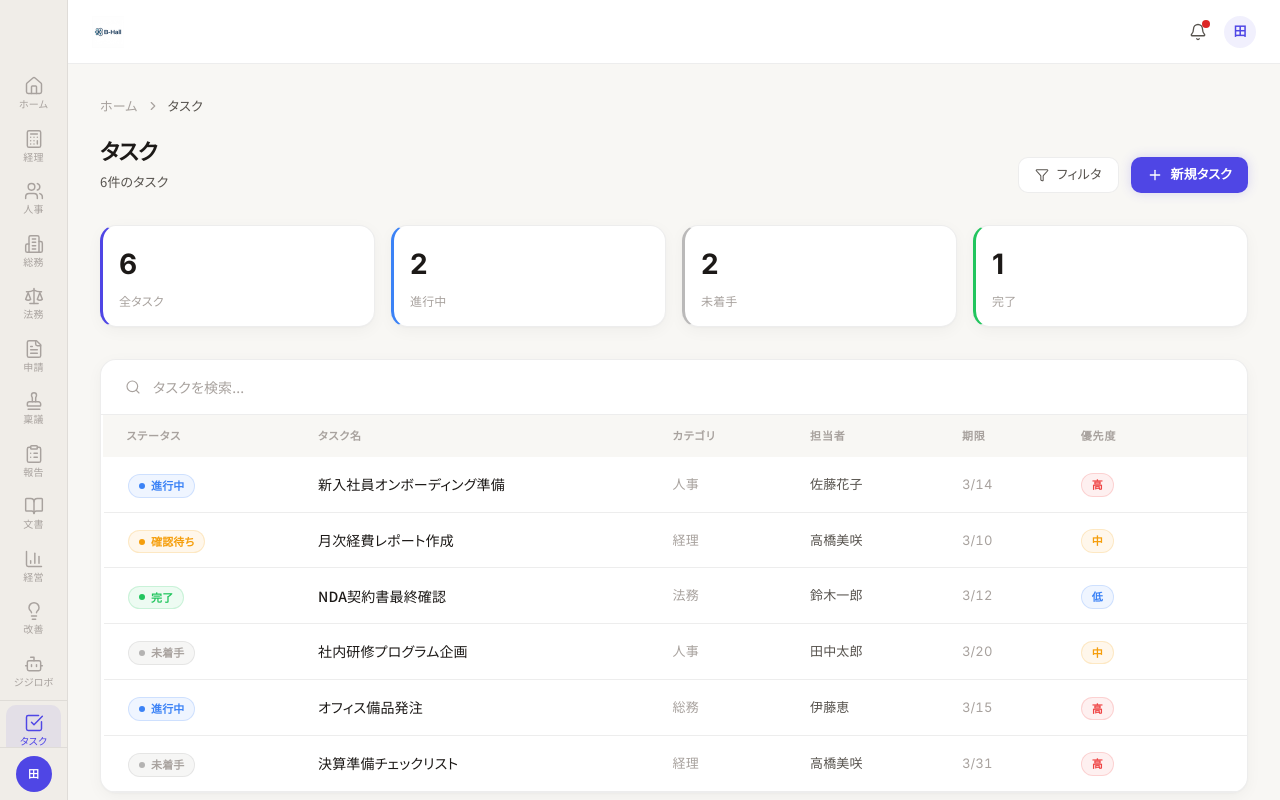
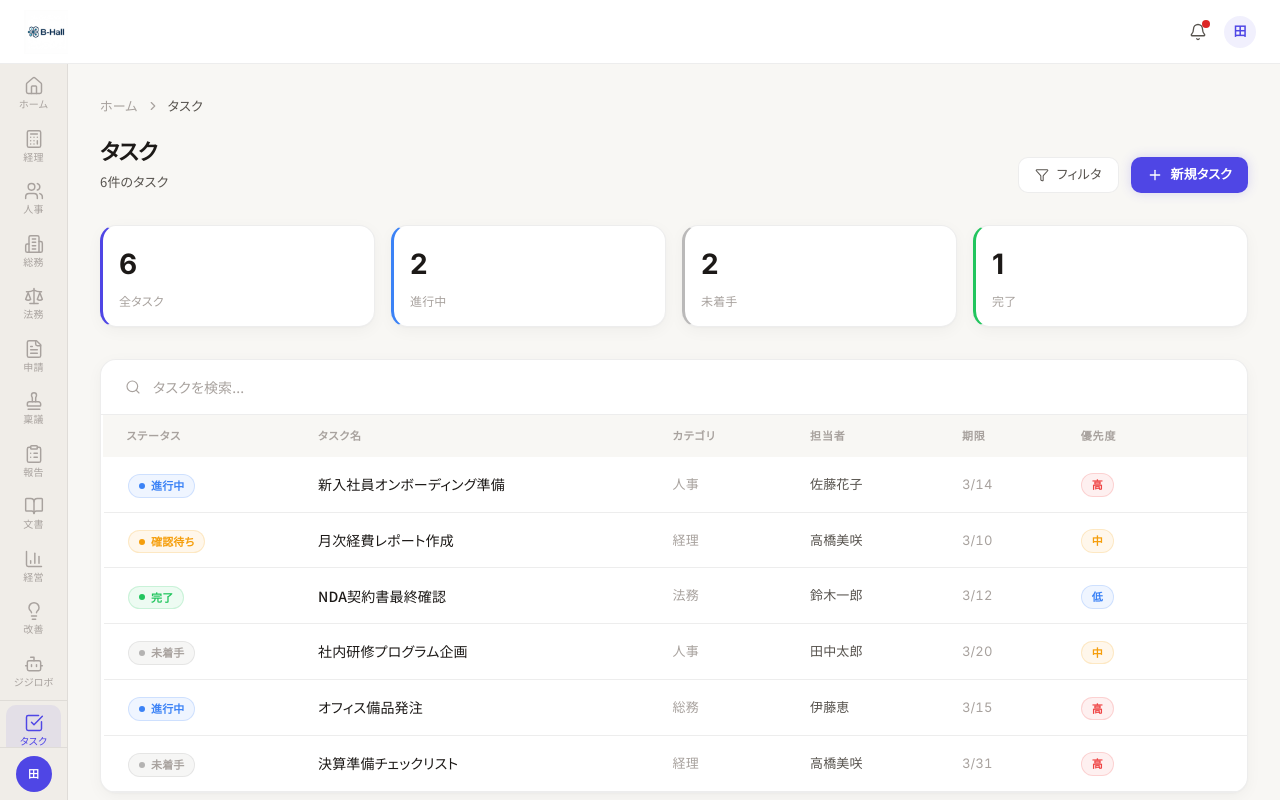
Before and after one commit to rikihisa-alt/B-Hall, a Next.js app in the folder client/: page /tasks in a window 1280 px wide. Built offline with nearby package versions, Linux system fonts and the light colour scheme.

Commit message:
レイアウト構造変更: ヘッダーをフル幅最上部に、サイドバーはその下に配置。ロゴ拡大
Co-Authored-By: Claude Opus 4.6 <noreply@anthropic.com>

```diff
--- a/client/src/app/layout.tsx
+++ b/client/src/app/layout.tsx
@@ -34,10 +34,10 @@ export default function RootLayout({
     <html lang="ja" className={`${inter.variable} ${notoSansJP.variable}`}>
       <body className="antialiased">
         <NavigationProvider>
-          <div className="flex h-screen overflow-hidden">
-            <Sidebar />
-            <div className="flex-1 flex flex-col overflow-hidden">
-              <Header />
+          <div className="flex flex-col h-screen overflow-hidden">
+            <Header />
+            <div className="flex flex-1 overflow-hidden">
+              <Sidebar />
               <main className="flex-1 overflow-y-auto">
                 <div className="max-w-[1440px] mx-auto px-8 py-8">
                   {children}
--- a/client/src/components/layout/header.tsx
+++ b/client/src/components/layout/header.tsx
@@ -12,9 +12,9 @@ export function Header() {
         <Image
           src="/logo.png"
           alt="B-Hall"
-          width={120}
-          height={32}
-          className="h-8 w-auto object-contain"
+          width={160}
+          height={44}
+          className="h-11 w-auto object-contain"
           priority
         />
       </Link>
--- a/client/src/components/layout/sidebar.tsx
+++ b/client/src/components/layout/sidebar.tsx
@@ -40,10 +40,7 @@ export function Sidebar() {
   }
 
   return (
-    <aside className="h-screen w-[68px] flex flex-col shrink-0 select-none bg-bg-elevated border-r border-border z-[100]">
-      {/* ── ヘッダー揃え用スペーサー ── */}
-      <div className="h-16 shrink-0" />
-
+    <aside className="w-[68px] flex flex-col shrink-0 select-none bg-bg-elevated border-r border-border z-[100]">
       {/* ── セクションナビ ── */}
       <nav className="flex-1 overflow-y-auto py-1 flex flex-col">
         <div className="flex-1 space-y-0.5 px-1.5">
```
